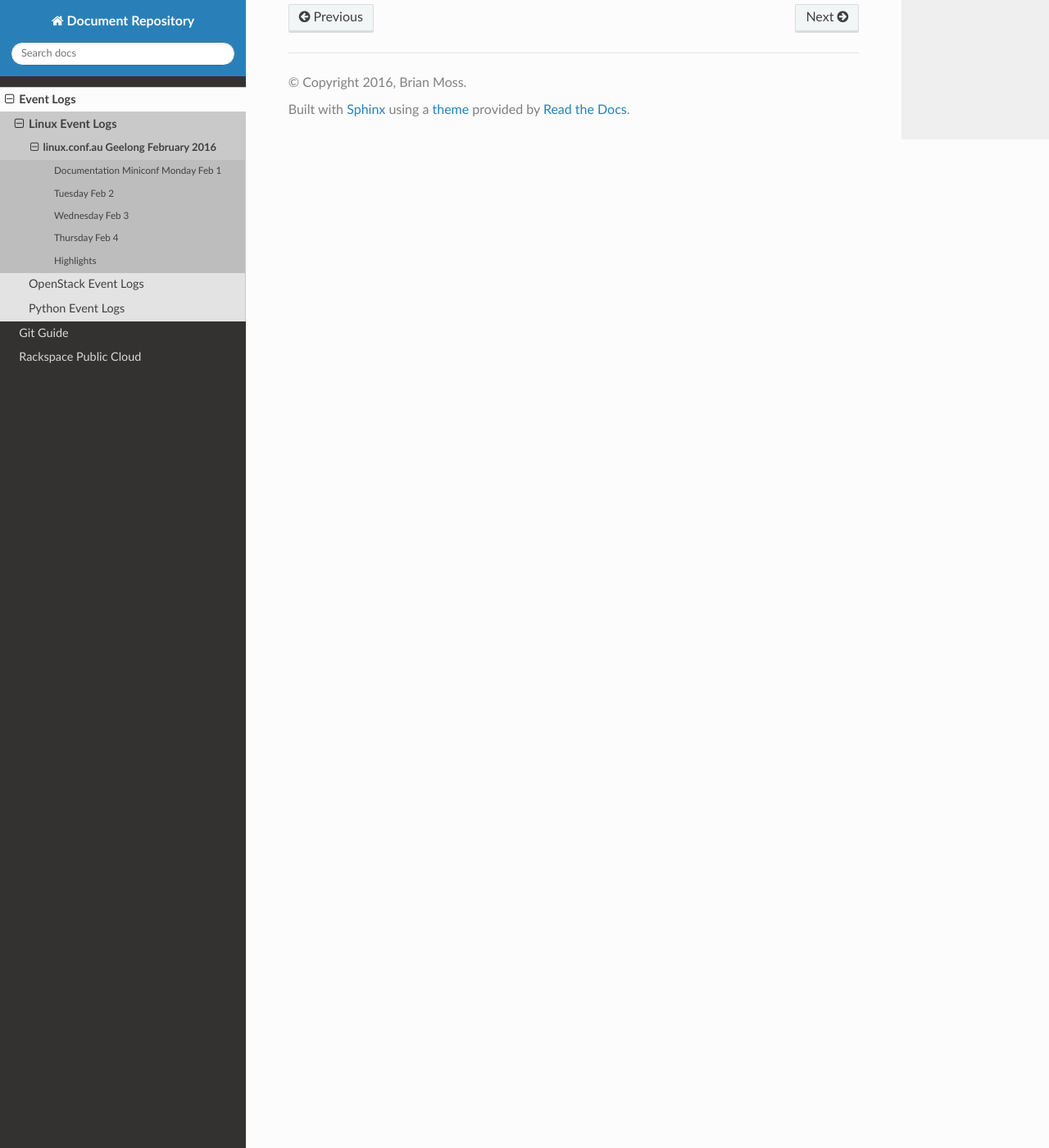
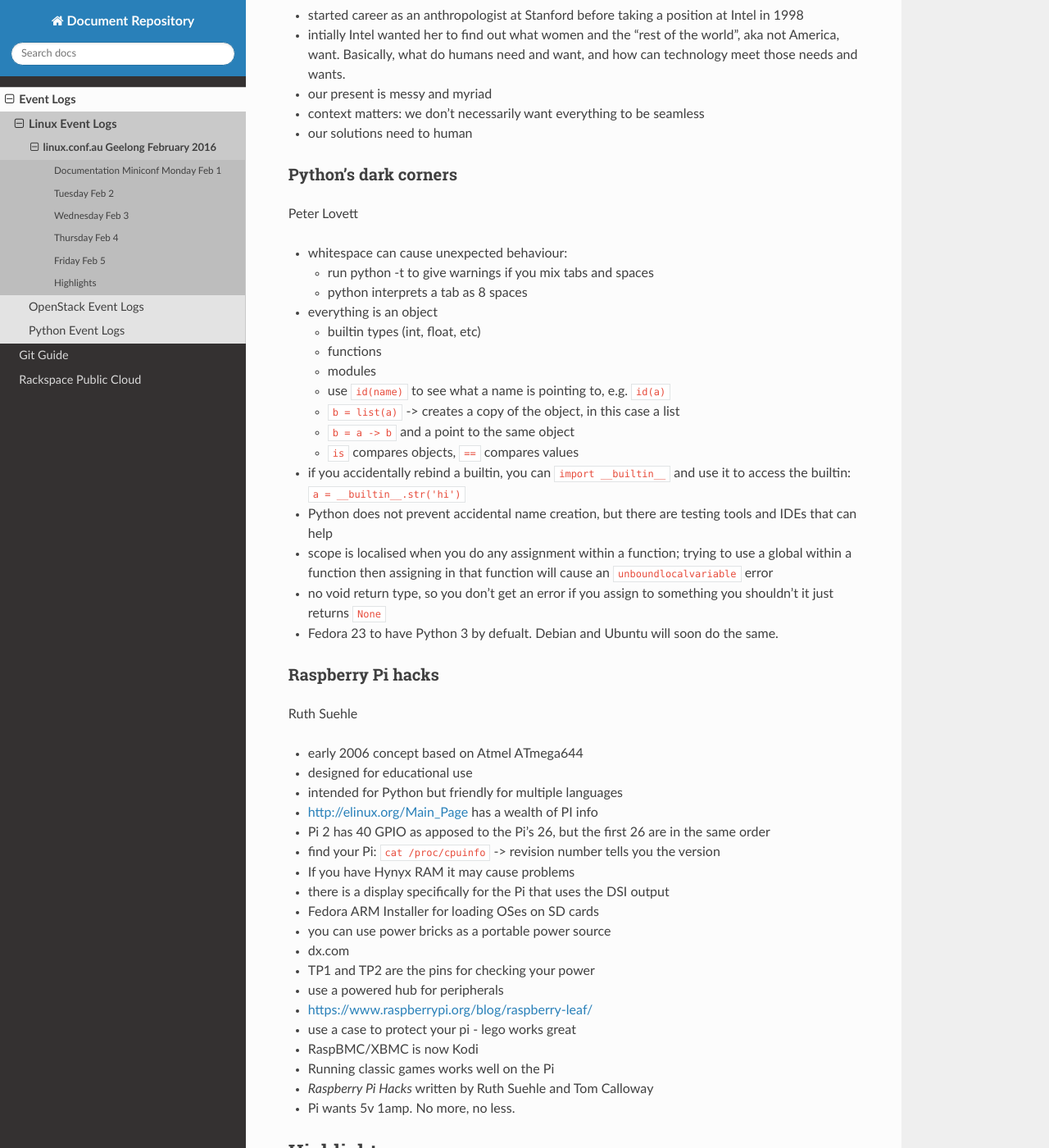
Before and after one commit to tgeles/docs, a Sphinx documentation site: the page built from docs/events/lca_2016.rst, in a window 1280 px wide and 1400 px high, scrolled down 9646 px. Shown: the whole window at 82% size. Built offline with Sphinx 7.4.7 and the Read the Docs theme 2.0.0, drawn with Linux system fonts in a browser that asks for light colours; some of the changed text lies outside the part shown.

Commit message:
Add Friday talks

```diff
--- a/docs/events/lca_2016.rst
+++ b/docs/events/lca_2016.rst
@@ -488,6 +488,81 @@ Rikki Endsley
 - edit, edit, edit
 
 
+Friday Feb 5
+~~~~~~~~~~~~
+
+Keynote
+-------
+Genevieve Bell
+
+- started career as an anthropologist at Stanford before taking a position at
+  Intel in 1998
+- intially Intel wanted her to find out what women and the "rest of the world",
+  aka not America, want. Basically, what do humans need and want, and how can
+  technology meet those needs and wants.
+- our present is messy and myriad
+- context matters: we don't necessarily want everything to be seamless
+- our solutions need to human
+
+
+Python's dark corners
+---------------------
+Peter Lovett
+
+- whitespace can cause unexpected behaviour:
+
+  - run python -t to give warnings if you mix tabs and spaces
+  - python interprets a tab as 8 spaces
+
+- everything is an object
+
+  - builtin types (int, float, etc)
+  - functions
+  - modules
+  - use ``id(name)`` to see what a name is pointing to, e.g. ``id(a)``
+  - ``b = list(a)`` -> creates a copy of the object, in this case a list
+  - ``b = a -> b`` and a point to the same object
+  - ``is`` compares objects, ``==`` compares values
+
+- if you accidentally rebind a builtin, you can ``import __builtin__`` and
+  use it to access the builtin: ``a = __builtin__.str('hi')``
+- Python does not prevent accidental name creation, but there are testing
+  tools and IDEs that can help
+- scope is localised when you do any assignment within a function; trying to
+  use a global within a function then assigning in that function will cause
+  an ``unboundlocalvariable`` error
+- no void return type, so you don't get an error if you assign to something
+  you shouldn't it just returns ``None``
+- Fedora 23 to have Python 3 by defualt. Debian and Ubuntu will soon do the
+  same.
+
+
+Raspberry Pi hacks
+------------------
+Ruth Suehle
+
+- early 2006 concept based on Atmel ATmega644
+- designed for educational use
+- intended for Python but friendly for multiple languages
+- http://elinux.org/Main_Page has a wealth of PI info
+- Pi 2 has 40 GPIO as apposed to the Pi's 26, but the first 26 are in the same
+  order
+- find your Pi: ``cat /proc/cpuinfo`` -> revision number tells you the version
+- If you have Hynyx RAM it may cause problems
+- there is a display specifically for the Pi that uses the DSI output
+- Fedora ARM Installer for loading OSes on SD cards
+- you can use power bricks as a portable power source
+- dx.com
+- TP1 and TP2 are the pins for checking your power
+- use a powered hub for peripherals
+- https://www.raspberrypi.org/blog/raspberry-leaf/
+- use a case to protect your pi - lego works great
+- RaspBMC/XBMC is now Kodi
+- Running classic games works well on the Pi
+- *Raspberry Pi Hacks* written by Ruth Suehle and Tom Calloway
+- Pi wants 5v 1amp. No more, no less.
+
+
 Highlights
 ~~~~~~~~~~
 
```
